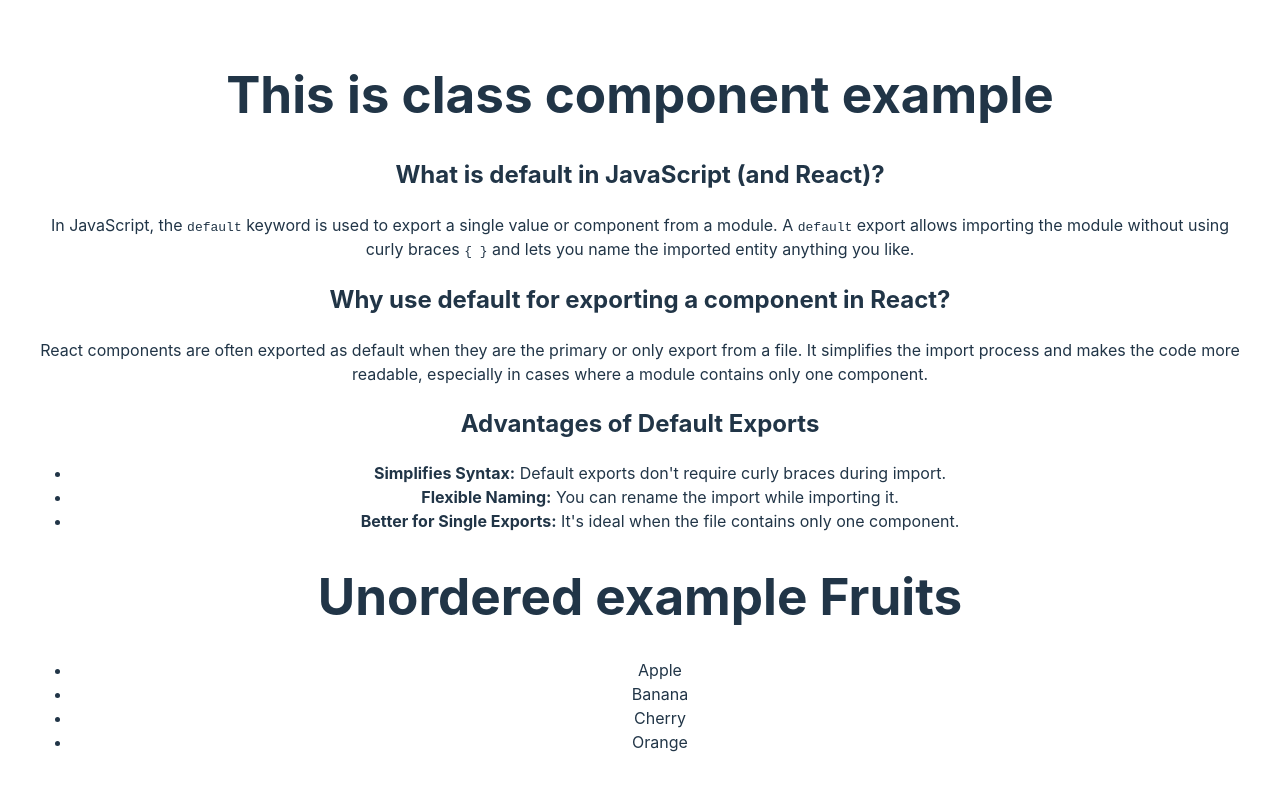
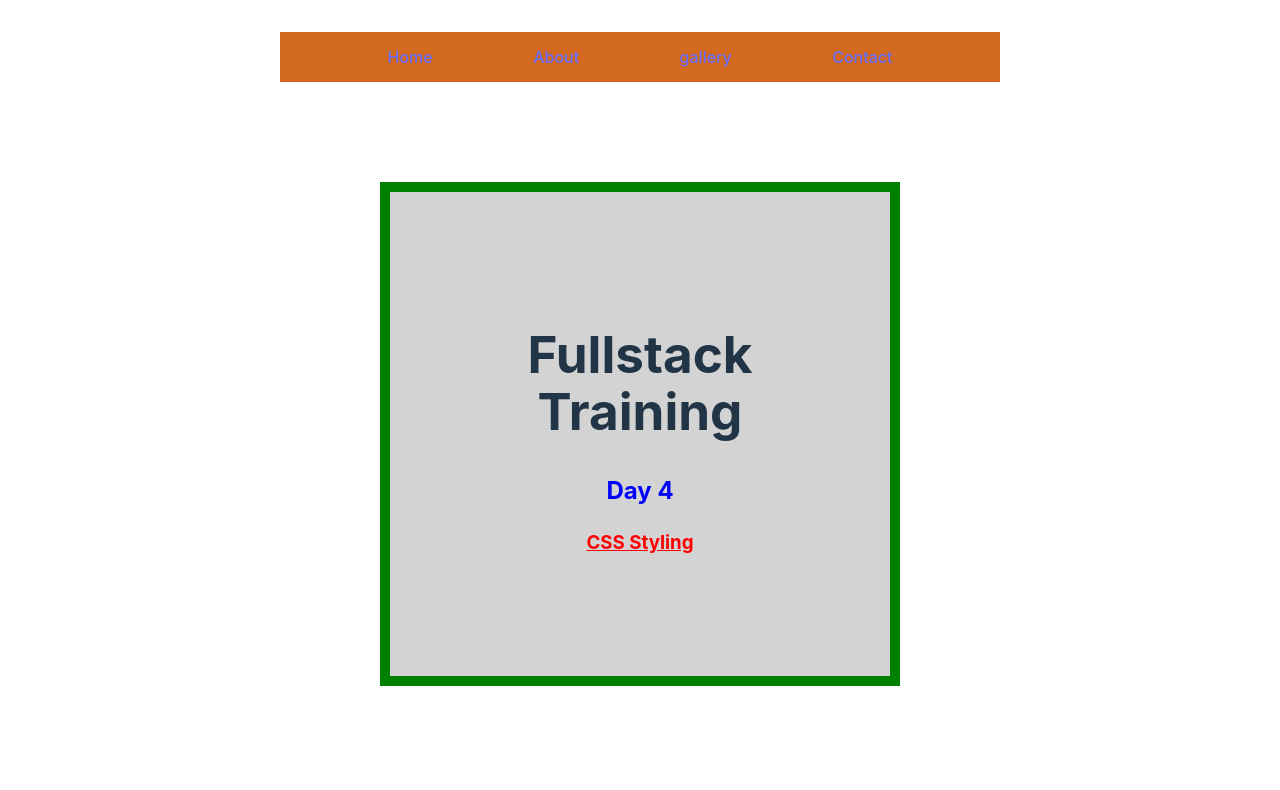
Before and after one commit to Mithra07-Sriram/FULLSTACK, a React (Vite) app in the folder fullstackPlacement/: page / in a window 1280 px wide. Shown: the top 790 px of the page. Built offline with nearby package versions, Linux system fonts and the light colour scheme.

Commit message:
Adding day 4 work

```diff
--- a/fullstackPlacement/package.json
+++ b/fullstackPlacement/package.json
@@ -11,7 +11,8 @@
   },
   "dependencies": {
     "react": "^18.3.1",
-    "react-dom": "^18.3.1"
+    "react-dom": "^18.3.1",
+    "react-router-dom": "^7.1.1"
   },
   "devDependencies": {
     "@eslint/js": "^9.17.0",
--- a/fullstackPlacement/src/App.jsx
+++ b/fullstackPlacement/src/App.jsx
@@ -1,18 +1,30 @@
-import './App.css'
-import ClassCompEg from './Components/ClassComponents/ClassCompEg';
-import DefaultExplanation from './Components/FunctionalComponents/DefaultExplanation';
-import UnorderedList from './Components/FunctionalComponents/UnorderedList';
+import './App.css';
+import ClassCompEg from "./Components/ClassComponents/ClassCompEg";
+import Home from "./Components/FunctionalComponents/Home";
+import About from "./Components/FunctionalComponents/About";
+import Contact from "./Components/FunctionalComponents/Contact";
+import Gallery from "./Components/FunctionalComponents/Gallery";
+import NavBar from "./Components/FunctionalComponents/NavBar";
+import "./assets/css/Home.css";
+import "./assets/css/NavBar.css";
+import {BrowserRouter,Routes,Route} from 'react-router-dom';
+
 
 function App() {
-
-
   return (
     <div>
-      <ClassCompEg />
-      <DefaultExplanation />
-      <UnorderedList />
-      </div>
-  )
+      <BrowserRouter>
+      <NavBar />
+      <Routes>
+        <Route path="/" element={<Home />} />
+        <Route path="/about" element={ <About college="Kongu" clg1="naturopathy" />} />
+        <Route path="/gallery" element={<Gallery />} />
+        <Route path="/contact" element={<Contact />} />
+      </Routes>
+      </BrowserRouter>
+
+    </div>
+  );
 }
 
 export default App;
--- a/fullstackPlacement/src/Components/ClassComponents/ClassCompEg.jsx
+++ b/fullstackPlacement/src/Components/ClassComponents/ClassCompEg.jsx
@@ -12,3 +12,5 @@ render()
 }
 }
 export default ClassCompEg;
+
+//class component should always be in capitaletter for 1st letter
--- /dev/null
+++ b/fullstackPlacement/src/Components/FunctionalComponents/About.jsx
@@ -0,0 +1,12 @@
+import React from "react";
+const About=(props)=>{
+    return (
+        <section>
+            <h1>THis is About Page</h1>
+            <h2>I am a student @ {props.college} College</h2>
+            <h2>othercolleges {props.clg1}</h2>
+        </section>
+    )
+
+}
+export default About;
--- /dev/null
+++ b/fullstackPlacement/src/Components/FunctionalComponents/Contact.jsx
@@ -0,0 +1,6 @@
+import React from "react";
+const Contact=()=>{
+    return <h1>This is my Contact page</h1>
+
+}
+export default Contact;
--- a/fullstackPlacement/src/Components/FunctionalComponents/DefaultExplanation.jsx
+++ b/fullstackPlacement/src/Components/FunctionalComponents/DefaultExplanation.jsx
@@ -5,9 +5,9 @@ function DefaultExplanation() {
         <div>
             <h2>What is default in JavaScript (and React)?</h2>
             <p>
-                In JavaScript, the <code>default</code> keyword is used to export a single value or
-                component from a module. A <code>default</code> export allows importing the module
-                without using curly braces <code>{`{ }`}</code> and lets you name the imported entity
+                In JavaScript, the default keyword is used to export a single value or
+                component from a module. A default export allows importing the module
+                without using curly braces {`{ }`} and lets you name the imported entity
                 anything you like.
             </p>
 
--- /dev/null
+++ b/fullstackPlacement/src/Components/FunctionalComponents/Gallery.jsx
@@ -0,0 +1,29 @@
+import React from "react";
+import { useState } from "react";
+const Gallery=()=>{
+    var [count,setCount]=useState(0);
+   /* function increment()
+    {
+        setCount(count+1);
+    }
+        <button onClick={increment}>Increment</button>// use this is function this line
+        */
+    return(
+        <section>
+
+         <h1>This is my Gallery page</h1>
+         <h2>
+            Learning state concept
+         </h2>
+         <h3>The state of my variable count is {count}</h3>
+
+         <button onMouseOver={()=>{setCount(count-1)}}>Decrement</button>
+
+         <button onDoubleClick={()=>{setCount(count+1)}}>Inrement</button>
+
+         <button onClick={()=>{setCount(0)}}>Reset</button>
+         </section>
+    )
+
+}
+export default Gallery;
--- /dev/null
+++ b/fullstackPlacement/src/Components/FunctionalComponents/Home.jsx
@@ -0,0 +1,16 @@
+import '../../assets/css/Home.css';
+const Home=()=>{
+    var styling={
+        fontsize:"30px",
+        textDecoration:"underline",
+        color:"red"
+    }
+    return(
+        <div className="box-model">
+            <h1 id="idSEg">Fullstack Training </h1>
+            <h2 style={{color:"blue"}}>Day 4</h2>
+            <h3 style={styling}>CSS Styling</h3>
+        </div>
+    );
+}
+export default Home;
--- /dev/null
+++ b/fullstackPlacement/src/Components/FunctionalComponents/NavBar.jsx
@@ -0,0 +1,18 @@
+import React from "react";
+import '../../assets/css/NavBar.css';
+import { Link } from "react-router-dom";
+var NavBar=()=>{
+    return(
+        <header>
+            <nav>
+                <ul>
+                    <li><Link to='/'>Home</Link></li>
+                    <li><Link to="/about">About</Link></li>
+                    <li><Link to="/gallery">gallery</Link></li>
+                    <li><Link to="/contact">Contact</Link></li>
+                </ul>
+            </nav>
+        </header>
+    )
+}
+export default NavBar;
--- /dev/null
+++ b/fullstackPlacement/src/assets/css/Home.css
@@ -0,0 +1,11 @@
+.box-model{
+    width: 300px;
+    border: 10px solid green;
+    padding: 100px;
+    margin: 100px;
+    background-color: lightgrey
+
+}
+#idSEg{
+text-align: center;
+}
--- /dev/null
+++ b/fullstackPlacement/src/assets/css/NavBar.css
@@ -0,0 +1,23 @@
+ul{
+    padding:0;
+    display:flex;
+    margin:0;
+    justify-content: space-evenly;
+    text-decoration: none;
+    list-style-type: none;
+    background-color: chocolate;
+    color: azure;
+    padding: 10px;
+
+}
+li{
+    cursor: pointer;
+    padding:3px;
+
+}
+li:hover{
+    background-color: white;
+    color: chocolate;
+    padding:3px;
+    border-radius:10px;
+}
```
Also changed, not shown: 1 other file (tests, documents, lock files or other folders).
